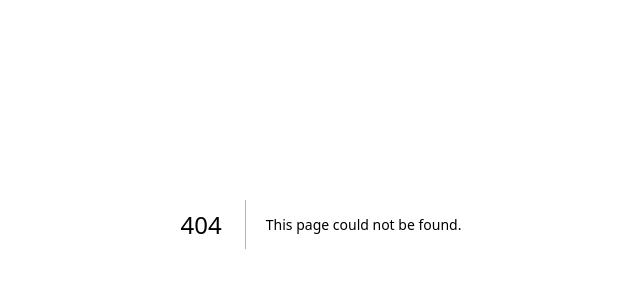
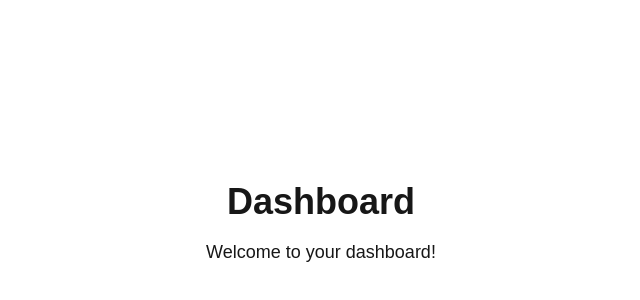
Before and after one commit to Anthony-Shoshi/incision-frontend, a Next.js app: page /dashboard in a window 1280 px wide. Before the commit this address had no page. Shown: the part 176-476 px from the top of the page, without its empty margins (319-959 px from the left). Built offline with nearby package versions, Linux system fonts and the light colour scheme.

Commit message:
first commit

```diff
--- /dev/null
+++ b/src/app/dashboard/page.tsx
@@ -0,0 +1,8 @@
+export default function DashboardPage() {
+    return (
+        <div className="flex flex-col items-center justify-center h-screen">
+            <h1 className="text-4xl font-bold mb-4">Dashboard</h1>
+            <p className="text-lg">Welcome to your dashboard!</p>
+        </div>
+    );
+}
```
